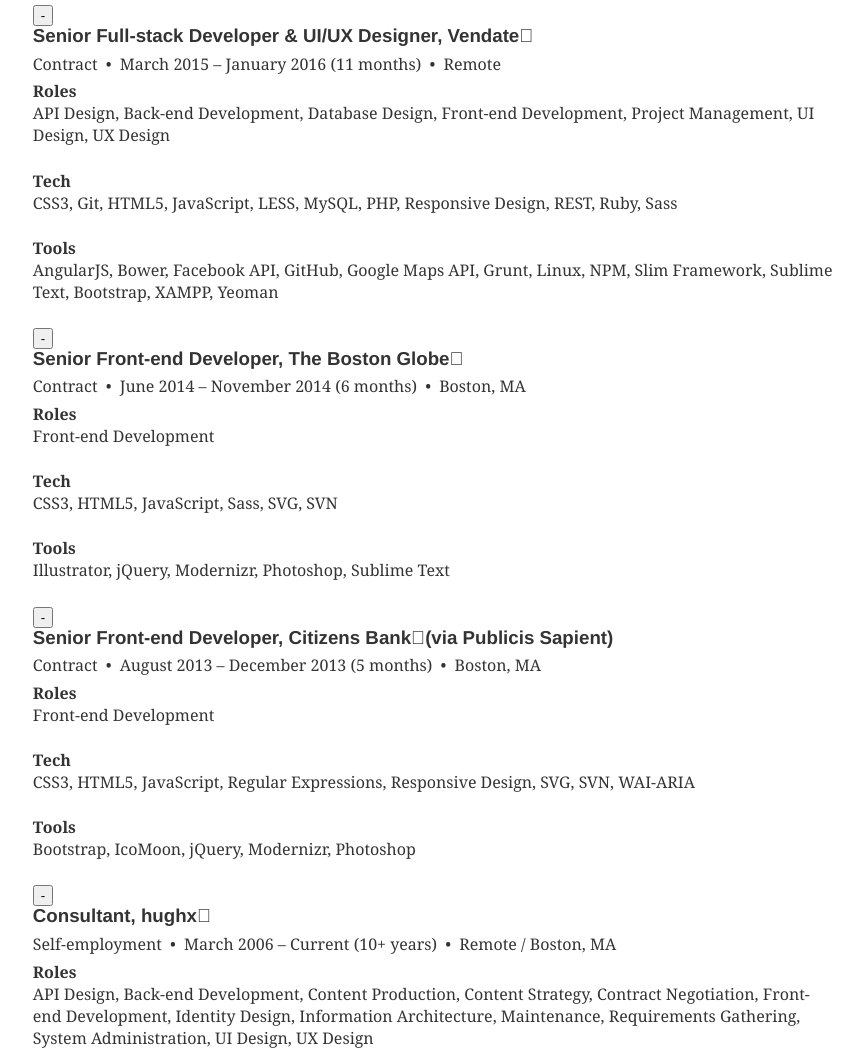
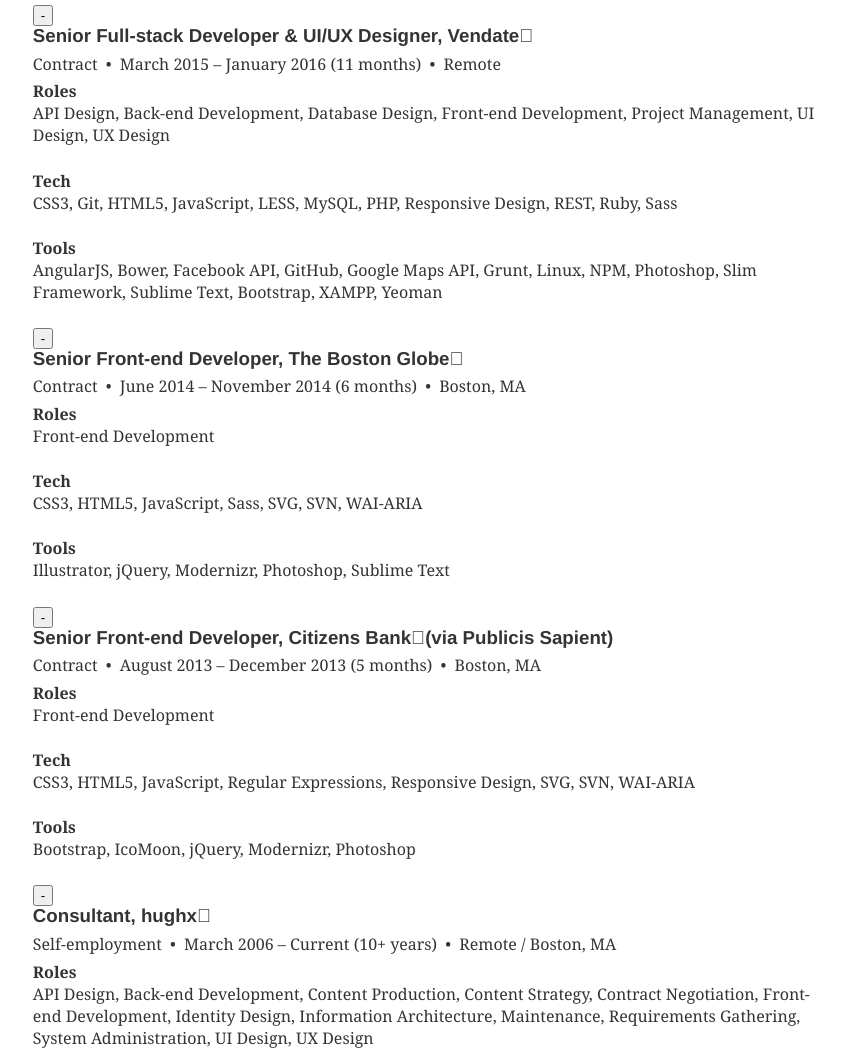
Before and after one commit to hguiney/resume, a Gatsby site: page / in a window 1280 px wide. Shown: the part 3403-4462 px from the top of the page, without its empty margins (207-1070 px from the left). Built offline with nearby package versions, Linux system fonts and the light colour scheme; Gatsby itself is replaced by a stand-in of ours; some packages are replaced by stand-ins of ours; what typography-theme-us-web-design-standards would draw is missing.

Commit message:
Update experience

```diff
--- a/content/experience/boston-globe/index.md
+++ b/content/experience/boston-globe/index.md
@@ -18,6 +18,7 @@
   'Sass',
   'SVN',
   'SVG',
+  'WAI-ARIA',
 ]
 tools: [
   'Sublime Text 2',
--- a/content/experience/vendate/index.md
+++ b/content/experience/vendate/index.md
@@ -44,6 +44,7 @@
   'Bower',
   'Sublime Text 2',
   'Linux', # 'CentOS Linux',
+  'Photoshop',
 ]
 ---
 
```
